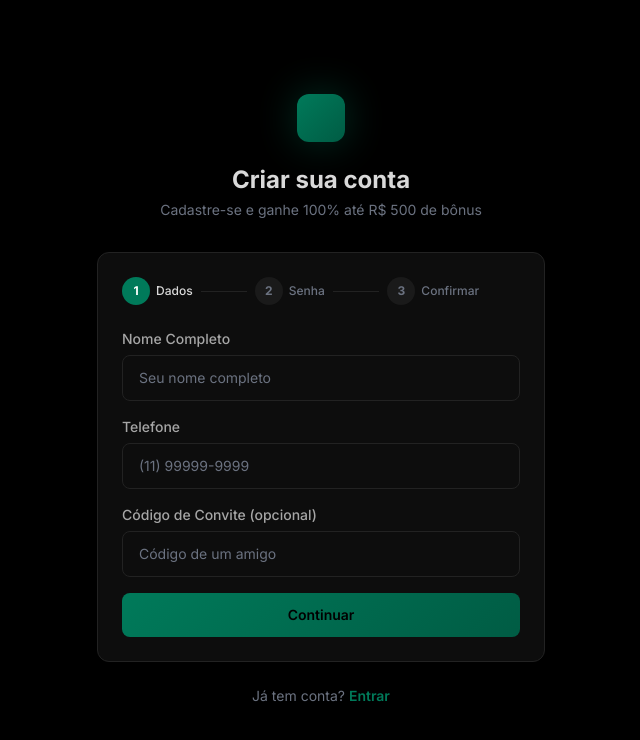
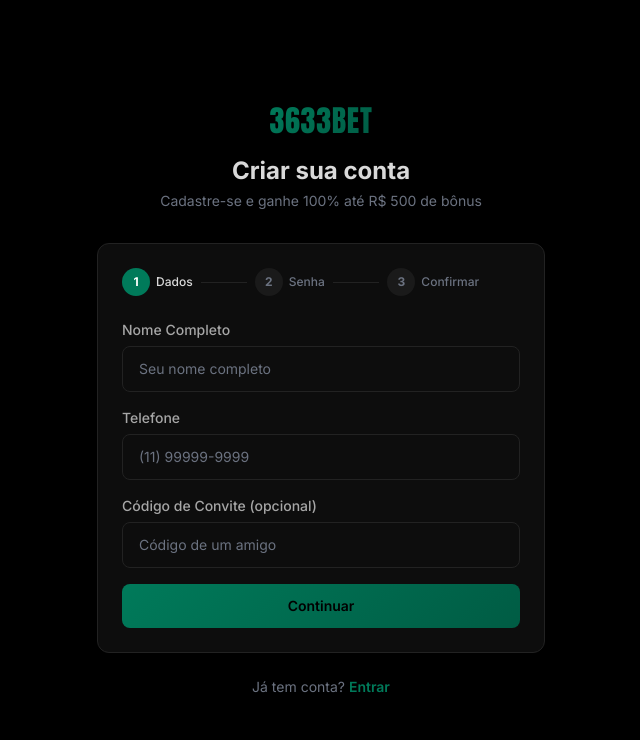
Before and after one commit to Hermeno/plataforma-b-tica, a Next.js app in the folder apps/web/: page /cadastro in a window 1280 px wide. Shown: the top 740 px of the page, without its empty margins (319-959 px from the left). Built offline with nearby package versions, Linux system fonts and the light colour scheme; no server answers.

Commit message:
fix: remove brand icon cards, keep only text logo

```diff
--- a/apps/web/app/(auth)/cadastro/page.tsx
+++ b/apps/web/app/(auth)/cadastro/page.tsx
@@ -9,8 +9,8 @@
     <div className="min-h-screen bg-surface flex items-center justify-center p-4">
       <div className="w-full max-w-md">
         <div className="text-center mb-8">
-          <Link href="/" className="inline-flex items-center gap-2">
-            <div className="w-12 h-12 rounded-xl bg-brand-gradient shadow-brand-lg" />
+          <Link href="/" className="inline-flex items-center">
+            <span className="font-display text-3xl text-gradient-brand tracking-wide">3633BET</span>
           </Link>
           <h1 className="text-2xl font-bold text-text-primary mt-4">Criar sua conta</h1>
           <p className="text-text-muted text-sm mt-1">Cadastre-se e ganhe 100% até R$ 500 de bônus</p>
--- a/apps/web/app/(auth)/login/page.tsx
+++ b/apps/web/app/(auth)/login/page.tsx
@@ -10,8 +10,8 @@
       <div className="w-full max-w-md">
         {/* Logo */}
         <div className="text-center mb-8">
-          <Link href="/" className="inline-flex items-center gap-2">
-            <div className="w-12 h-12 rounded-xl bg-brand-gradient shadow-brand-lg" />
+          <Link href="/" className="inline-flex items-center">
+            <span className="font-display text-3xl text-gradient-brand tracking-wide">3633BET</span>
           </Link>
           <h1 className="text-2xl font-bold text-text-primary mt-4">Bem-vindo de volta!</h1>
           <p className="text-text-muted text-sm mt-1">Entre na sua conta 3633Bet</p>
--- a/apps/web/components/admin/AdminSidebar.tsx
+++ b/apps/web/components/admin/AdminSidebar.tsx
@@ -26,14 +26,9 @@
   return (
     <aside className="w-60 bg-surface border-r border-surface-border flex flex-col flex-shrink-0">
       <div className="p-4 border-b border-surface-border">
-        <div className="flex items-center gap-2">
-          <div className="w-8 h-8 rounded-lg bg-brand-gradient flex items-center justify-center">
-            <span className="text-black font-display text-base">L</span>
-          </div>
-          <div>
-            <p className="text-sm font-bold text-text-primary">3633Bet</p>
-            <p className="text-xs text-brand">Painel Admin</p>
-          </div>
+        <div className="flex flex-col">
+          <span className="font-display text-lg text-gradient-brand">3633BET</span>
+          <p className="text-xs text-brand">Painel Admin</p>
         </div>
       </div>
 
--- a/apps/web/components/layout/Footer.tsx
+++ b/apps/web/components/layout/Footer.tsx
@@ -32,9 +32,7 @@
         <div className="grid grid-cols-2 md:grid-cols-4 gap-8 mb-10">
           {/* Brand */}
           <div className="col-span-2 md:col-span-1">
-            <Link href="/" className="inline-flex items-center gap-2 mb-4">
-              <div className="w-9 h-9 rounded-lg bg-brand-gradient flex items-center justify-center">
-              </div>
+            <Link href="/" className="inline-flex items-center mb-4">
               <span className="font-display text-xl text-gradient-brand">3633BET</span>
             </Link>
             <p className="text-xs text-text-muted leading-relaxed">
--- a/apps/web/components/layout/Header.tsx
+++ b/apps/web/components/layout/Header.tsx
@@ -19,9 +19,8 @@
       <div className="flex items-center justify-between h-16 px-4 lg:px-6 max-w-[1920px] mx-auto">
 
         {/* Logo */}
-        <Link href="/" className="flex items-center gap-2 flex-shrink-0">
-          <div className="w-9 h-9 rounded-lg bg-brand-gradient shadow-brand" />
-          <span className="font-display text-2xl text-gradient-brand tracking-wide hidden sm:block">
+        <Link href="/" className="flex items-center flex-shrink-0">
+          <span className="font-display text-2xl text-gradient-brand tracking-wide">
             3633BET
           </span>
         </Link>
```
